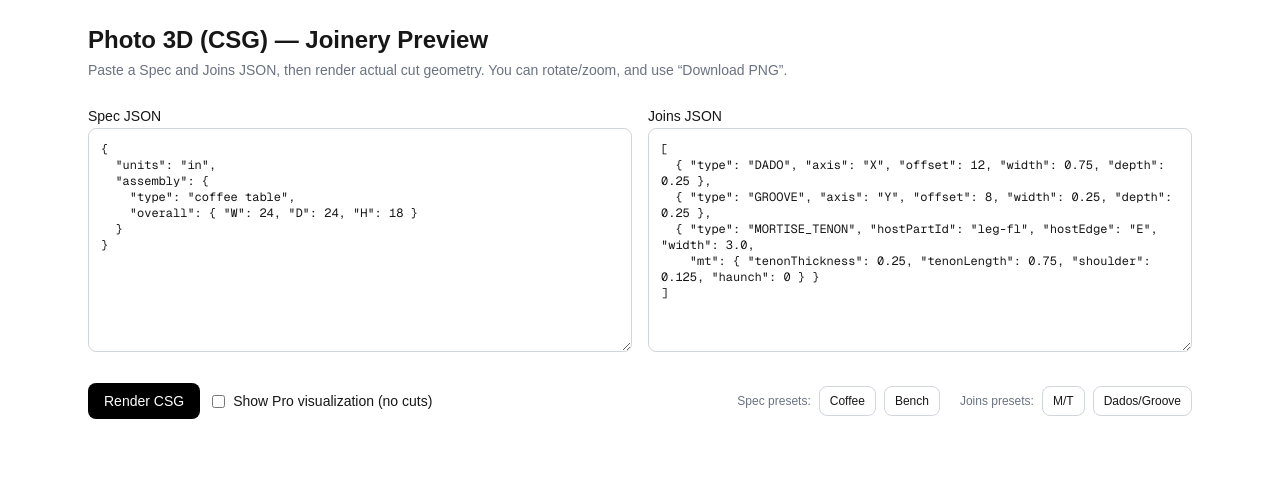
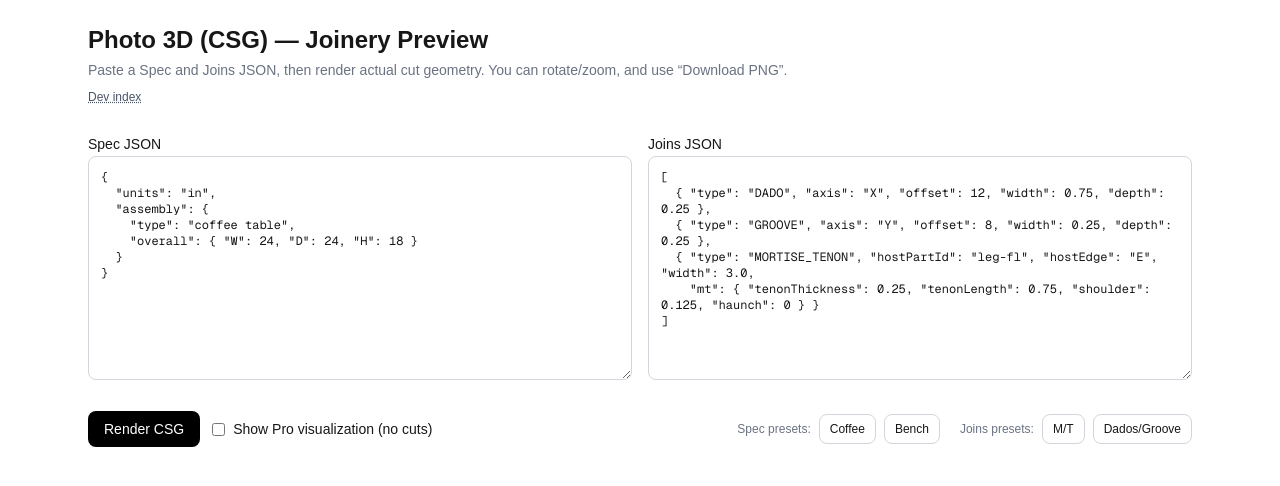
Before and after one commit to terrytao/cutlist-mvp, a Next.js app: page /dev/photo3d-csg in a window 1280 px wide. Shown: the top 486 px of the page. Built offline with nearby package versions, Linux system fonts and the light colour scheme.

Commit message:
dev: add Dev index link to providers and photo3d-csg pages

```diff
--- a/src/app/dev/photo3d-csg/page.tsx
+++ b/src/app/dev/photo3d-csg/page.tsx
@@ -92,6 +92,7 @@ export default function Page() {
         <p className="text-sm text-gray-500">
           Paste a Spec and Joins JSON, then render actual cut geometry. You can rotate/zoom, and use “Download PNG”.
         </p>
+        <a href="/dev" className="text-xs underline decoration-dotted text-gray-600 dark:text-gray-300">Dev index</a>
       </header>
 
       <section className="grid grid-cols-1 md:grid-cols-2 gap-4">
--- a/src/app/dev/providers/page.tsx
+++ b/src/app/dev/providers/page.tsx
@@ -9,6 +9,7 @@ export default function ProvidersHealthPage() {
       <header className="space-y-1">
         <h1 className="text-2xl font-semibold">Provider Health</h1>
         <p className="text-sm text-gray-500">Quick snapshot of configured LLM/Image providers and flags.</p>
+        <a href="/dev" className="text-xs underline decoration-dotted text-gray-600 dark:text-gray-300">Dev index</a>
       </header>
 
       <section>
```
